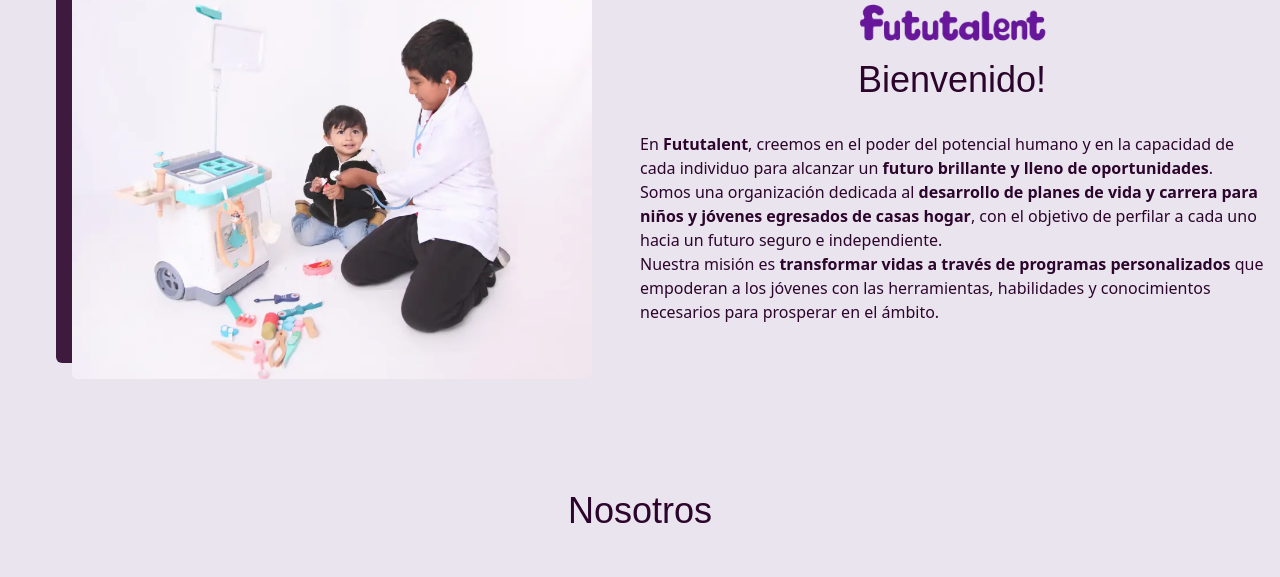
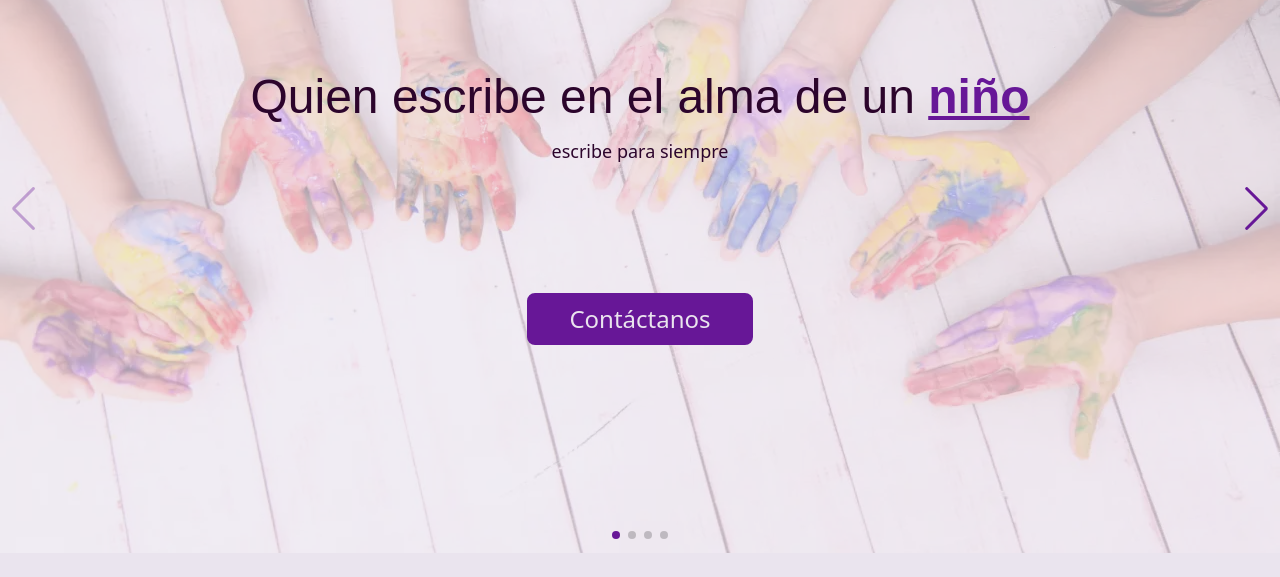
Before and after one commit to darideveloper/fututalent, a Next.js app: page / in a window 1280 px wide. Shown: the part 135-712 px from the top of the page. Built offline with nearby package versions, Linux system fonts and the light colour scheme; a web font is replaced by a local one.

Commit message:
revert: add hero again

```diff
--- /dev/null
+++ b/sections/Hero.jsx
@@ -0,0 +1,48 @@
+import { Swiper, SwiperSlide } from 'swiper/react'
+import { Navigation, Pagination, A11y, Autoplay } from 'swiper/modules'
+import { heroData } from '@/api/hero'
+
+import HeroSlide from '@/components/HeroSlide'
+
+import 'swiper/css'
+import 'swiper/css/navigation'
+import 'swiper/css/pagination'
+
+
+export default function Hero({ }) {
+
+  return (
+    <section className="hero">
+      <Swiper
+        spaceBetween={50}
+        slidesPerView={1}
+        modules={[Navigation, Pagination, A11y, Autoplay]}
+        navigation
+        pagination={{ clickable: true }}
+        autoplay={{
+          delay: 7000,
+          disableOnInteraction: false,
+        }}
+        className={`
+          w-full
+        `}
+      >
+        {
+          heroData.map((slide, index) => (
+            <SwiperSlide
+              key={index}
+            >
+              <HeroSlide
+                title={slide.title}
+                subtitle={slide.subtitle}
+                ctaLink={slide.ctaLink}
+                ctaText={slide.ctaText}
+                imageSrc={`/images/hero-${index + 1}.webp`}
+              />
+            </SwiperSlide>
+          ))
+        }
+      </Swiper>
+    </section>
+  )
+}
```
